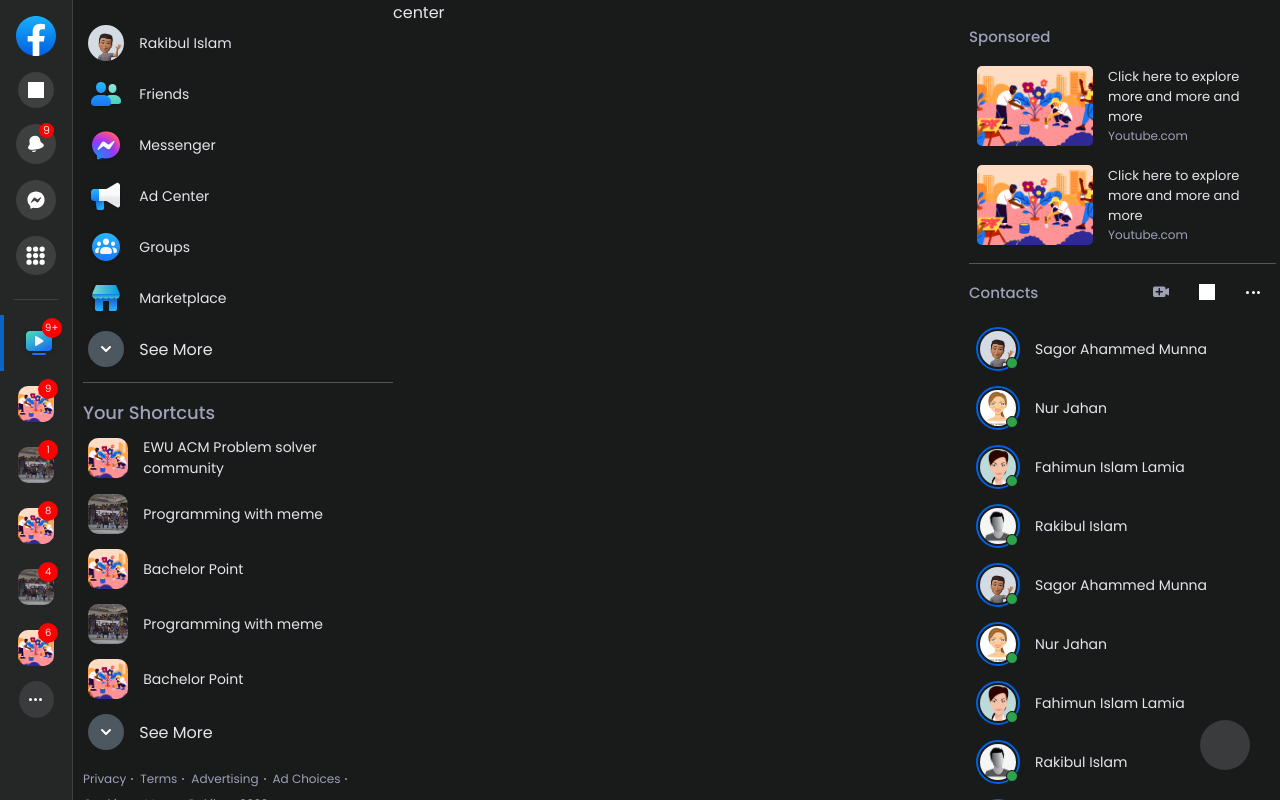
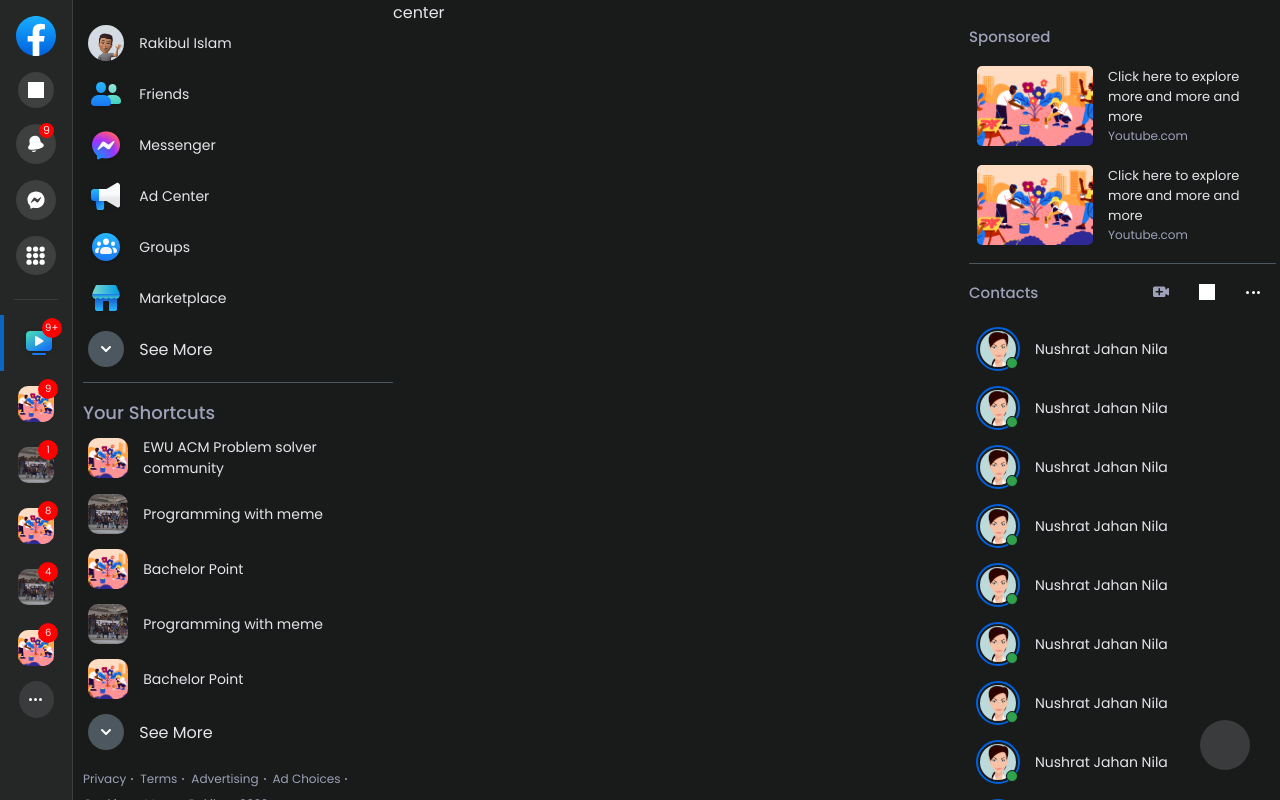
Before and after one commit to Rakib013/FACEBOOK2.0, a React (Create React App) app: page / in a window 1280 px wide. Built offline with nearby package versions, Linux system fonts and the light colour scheme; grey boxes are pictures that could not be loaded.

Commit message:
Update some task in  right side of home page

```diff
--- a/src/component/HomeLeft.jsx
+++ b/src/component/HomeLeft.jsx
@@ -198,6 +198,7 @@
 
 const Container = styled.div`
     padding: 20px 0 0px 10px;
+    max-width: 360px;
 `
 
 const Top = styled.div`
--- a/src/component/HomeRight.jsx
+++ b/src/component/HomeRight.jsx
@@ -2,6 +2,7 @@
 import styled from 'styled-components';
 import Ads from './parts/Ads';
 import ContHead from './parts/ContHead';
+import Person from './parts/Person';
 
 function HomeRight() {
   return (
@@ -19,165 +20,18 @@
         <Contacts>
           <ContHead />
           <Peoples>
-            <Person>
-              <div>
-                <img src="/icon/avatar.jpeg" alt="" />
-                <div></div>
-              </div>
-              <p>Sagor Ahammed Munna</p>
-            </Person>
-
-            <Person>
-              <div>
-                <img src="/icon/avatar2.jpeg" alt="" />
-                <div></div>
-              </div>
-              <p>Nur Jahan</p>
-            </Person>
-
-            <Person>
-              <div>
-                <img src="/icon/avatar3.png" alt="" />
-                <div></div>
-              </div>
-              <p>Fahimun Islam Lamia</p>
-            </Person>
-
-            <Person>
-              <div>
-                <img src="/icon/avatar4.jpeg" alt="" />
-                <div></div>
-              </div>
-              <p>Rakibul Islam</p>
-            </Person>
-
-            <Person>
-              <div>
-                <img src="/icon/avatar.jpeg" alt="" />
-                <div></div>
-              </div>
-              <p>Sagor Ahammed Munna</p>
-            </Person>
-
-            <Person>
-              <div>
-                <img src="/icon/avatar2.jpeg" alt="" />
-                <div></div>
-              </div>
-              <p>Nur Jahan</p>
-            </Person>
-
-            <Person>
-              <div>
-                <img src="/icon/avatar3.png" alt="" />
-                <div></div>
-              </div>
-              <p>Fahimun Islam Lamia</p>
-            </Person>
-
-            <Person>
-              <div>
-                <img src="/icon/avatar4.jpeg" alt="" />
-                <div></div>
-              </div>
-              <p>Rakibul Islam</p>
-            </Person>
-
-            <Person>
-              <div>
-                <img src="/icon/avatar.jpeg" alt="" />
-                <div></div>
-              </div>
-              <p>Sagor Ahammed Munna</p>
-            </Person>
-
-            <Person>
-              <div>
-                <img src="/icon/avatar2.jpeg" alt="" />
-                <div></div>
-              </div>
-              <p>Nur Jahan</p>
-            </Person>
-
-            <Person>
-              <div>
-                <img src="/icon/avatar3.png" alt="" />
-                <div></div>
-              </div>
-              <p>Fahimun Islam Lamia</p>
-            </Person>
-
-            <Person>
-              <div>
-                <img src="/icon/avatar4.jpeg" alt="" />
-                <div></div>
-              </div>
-              <p>Rakibul Islam</p>
-            </Person>
-
-            <Person>
-              <div>
-                <img src="/icon/avatar.jpeg" alt="" />
-                <div></div>
-              </div>
-              <p>Sagor Ahammed Munna</p>
-            </Person>
-
-            <Person>
-              <div>
-                <img src="/icon/avatar2.jpeg" alt="" />
-                <div></div>
-              </div>
-              <p>Nur Jahan</p>
-            </Person>
-
-            <Person>
-              <div>
-                <img src="/icon/avatar3.png" alt="" />
-                <div></div>
-              </div>
-              <p>Fahimun Islam Lamia</p>
-            </Person>
-
-            <Person>
-              <div>
-                <img src="/icon/avatar4.jpeg" alt="" />
-                <div></div>
-              </div>
-              <p>Rakibul Islam</p>
-            </Person>
-
-            <Person>
-              <div>
-                <img src="/icon/avatar.jpeg" alt="" />
-                <div></div>
-              </div>
-              <p>Sagor Ahammed Munna</p>
-            </Person>
-
-            <Person>
-              <div>
-                <img src="/icon/avatar2.jpeg" alt="" />
-                <div></div>
-              </div>
-              <p>Nur Jahan</p>
-            </Person>
-
-            <Person>
-              <div>
-                <img src="/icon/avatar3.png" alt="" />
-                <div></div>
-              </div>
-              <p>Fahimun Islam Lamia</p>
-            </Person>
-
-            <Person>
-              <div>
-                <img src="/icon/avatar4.jpeg" alt="" />
-                <div></div>
-              </div>
-              <p>Rakibul Islam</p>
-            </Person>
+            <Person />
+            <Person />
+            <Person />
+            <Person />
+            <Person />
+            <Person />
+            <Person />
+            <Person />
+            <Person />
+            <Person />
+            <Person />
+            <Person />
           </Peoples>
         </Contacts>
         <New>
@@ -227,49 +81,6 @@
 
 const Peoples = styled.div``
 
-const Person = styled.div`
-  display: flex;
-  align-items: center;
-  padding: 7px;
-  border-radius: 7px;
-  margin: 1px 0;
-  cursor: pointer;
-
-  &>div{
-    border: 2px solid #0062E0;
-    position: relative;
-    display: inline-flex;
-    margin-right: 15px;
-    border-radius: 50%;
-    padding: 2px;
-    &>img{
-      width: 36px;
-      height: 36px;
-      object-fit: cover;
-      border-radius: 50%;
-    }
-
-    &>div{
-      bottom: 0;
-      right: 0;
-      position: absolute;
-      width: 10px;
-      height: 10px;
-      background-color: #31a24c;
-      border: 1px solid var(--bg-color);
-      border-radius: 50%;
-    }
-  }
-
-  &>p{
-    font-size: 14px;
-    font-weight: 100;
-  }
-
-  &:hover{
-    background-color: var(--hover-color);
-  }
-`
 
 const New = styled.div`
   position: fixed;
--- /dev/null
+++ b/src/component/parts/Person.jsx
@@ -0,0 +1,162 @@
+import React, { useState } from 'react';
+import styled from 'styled-components';
+
+function Person() {
+  const [mouse, setMouse] = useState(false);
+  console.log(mouse);
+  return (
+    <>
+      <Container>
+        <Profile mouse={mouse}>
+          <div>
+            <img src="/icon/avatar.jpeg" alt="" />
+            <div></div>
+          </div>
+          <div>
+            <h4>Nushrat Jahan Nuchu</h4>
+            <Info>
+              <img src="/icon/right/profileFriends.png" alt="" />
+              <p>48 mutual friends inluding <b>Sagor ahammed</b> and <b>Fahimun</b></p>
+            </Info>
+
+            <Info>
+              <img src="/icon/right/study.png" alt="" />
+              <p>Studys B.Sc. in Computer Science and Engineering(CSE) at <b>East West University</b></p>
+            </Info>
+          </div>
+        </Profile>
+        <Persone onMouseOver={e=>setMouse(true)} onMouseOut={e=>setMouse(false)}>
+            <div>
+              <img src="/icon/avatar3.png" alt="" />
+              <div></div>
+            </div>
+            <p>Nushrat Jahan Nila</p>
+        </Persone>
+      </Container>
+    </>
+  )
+}
+
+export default Person;
+
+const Container = styled.div`
+  position: relative;
+`
+
+const Profile = styled.div`
+  position: absolute;
+  z-index: 9999;
+  max-width: 325px;
+  top: -220px;
+  right: 0;
+  background-color: var(--hover-color);
+  padding: 10px;
+  border-radius: 10px;
+  display: ${props=>props.mouse?'flex':'none'};
+  transition: 0.3s;
+
+  &:hover{
+    display: flex;
+  }
+
+  &>div:first-child{
+    position: relative;
+    display: inline-flex;
+    margin-right: 20px;
+
+    &>img{
+      width: 100px;
+      height: 100px;
+      object-fit: cover;
+      border-radius: 50%;
+    }
+    &>div{
+      position: absolute;
+      top: 73px;
+      right: 10px;
+      width: 20px;
+      height: 20px;
+      border: 2px solid var(--hover-color2);
+      border-radius: 50%;
+      background-color: #31a24c;
+    }
+  }
+
+  &>div:last-child{
+    &>h4{
+      margin-bottom: 20px;
+    }
+  }
+`
+
+
+const Info = styled.div`
+  display: flex;
+  align-items: flex-start;
+  justify-content: center;
+  margin-bottom: 10px;
+
+  &>p{
+    font-weight: 200;
+    font-size: 13px;
+    line-height:1.34;
+    color: #9ea1b8;
+
+    &>b{
+      &:hover{
+        text-decoration: underline;
+        cursor: pointer;
+      }
+    }
+  }
+
+  &>img{
+    margin-right: 10px;
+  }
+`
+
+const Persone = styled.div`
+  display: flex;
+  align-items: center;
+  padding: 7px;
+  border-radius: 7px;
+  margin: 1px 0;
+  cursor: pointer;
+
+  &>div{
+    border: 2px solid #0062E0;
+    position: relative;
+    display: inline-flex;
+    margin-right: 15px;
+    border-radius: 50%;
+    padding: 2px;
+    &>img{
+      width: 36px;
+      height: 36px;
+      object-fit: cover;
+      border-radius: 50%;
+    }
+
+    &>div{
+      bottom: 0;
+      right: 0;
+      position: absolute;
+      width: 10px;
+      height: 10px;
+      background-color: #31a24c;
+      border: 1px solid var(--bg-color);
+      border-radius: 50%;
+    }
+  }
+
+  &>p{
+    font-size: 14px;
+    font-weight: 100;
+  }
+
+  &:hover{
+    background-color: var(--hover-color);
+  }
+
+
+`
```
Also changed, not shown: public/Icon/right/profileFriends.png (added), public/Icon/right/study.png (added).
